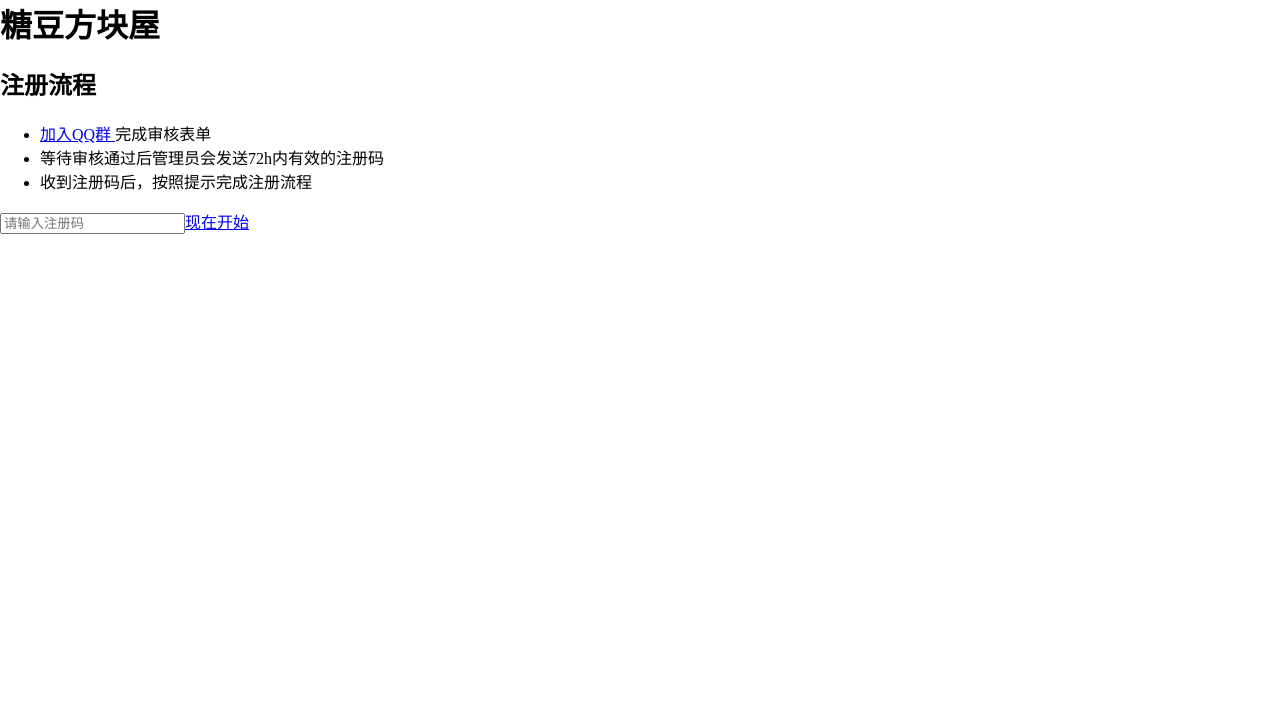
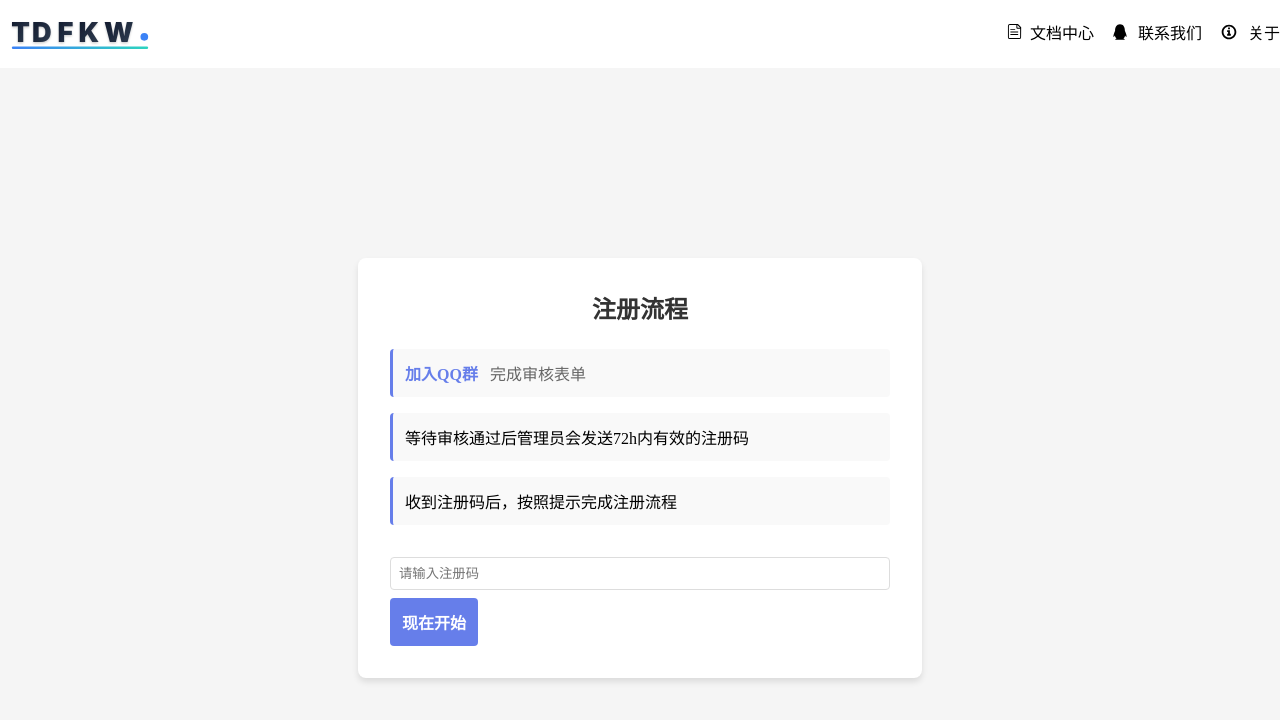
Before and after one commit to LanYinxianxuan/tdfkw, a Vue app in the folder tdfkw/: page /register in a window 1280 px wide. Shown: the top 720 px of the page. Built offline with nearby package versions, Linux system fonts and the light colour scheme.

Commit message:
css样式

```diff
--- a/tdfkw/src/assets/main.css
+++ b/tdfkw/src/assets/main.css
@@ -1,8 +1,48 @@
 body {
-    margin: 0;
-    padding: 0;
+  margin: 0;
+  padding: 0;
 }
 h1 {
-    margin: 0;
-    padding: 0;
+  margin: 0;
+  padding: 0;
 }
+
+input[type='text'],
+input[type='email'],
+input[type='password'] {
+  width: 100%;
+  padding: 0.5rem;
+  margin: 0.5rem 0;
+  border: 1px solid #ddd;
+  border-radius: 4px;
+  box-sizing: border-box;
+}
+
+input[type='text']:focus,
+input[type='email']:focus,
+input[type='password']:focus {
+  outline: none;
+  border-color: #667eea;
+}
+
+button,
+input[type='button'],
+.btn {
+  display: inline-block;
+  padding: 0.75rem;
+  background: #667eea;
+  color: white;
+  text-decoration: none;
+  text-align: center;
+  border-radius: 4px;
+  transition: background 0.3s;
+  border: none;
+  font-weight: bold;
+  cursor: pointer;
+}
+
+button:hover,
+input[type='button']:hover,
+.btn:hover {
+  background: #5a6fd8;
+}
--- a/tdfkw/src/components/NAV.vue
+++ b/tdfkw/src/components/NAV.vue
@@ -1,9 +1,93 @@
-<script setup>
-
-</script>
+<script setup></script>
 <template>
-  <h1>糖豆方块屋</h1>
+  <nav>
+    <div class="logo">
+      <img src="../assets/logo.svg" alt="logo" />
+    </div>
+    <div class="nav">
+      <ul>
+        <li>
+          <a href="#" target="_blank" rel="noopener noreferrer">
+            <svg t="1748073854834" class="icon" viewBox="0 0 1024 1024" width="15" height="15">
+              <path
+                d="M537.152 414.72h-288.64a29.44 29.44 0 0 1-26.24-30.72 29.44 29.44 0 0 1 26.24-32h288.64a29.44 29.44 0 0 1 26.24 32 29.44 29.44 0 0 1-26.24 30.72z m209.92 165.76h-498.56a32.64 32.64 0 0 1 0-64h498.56a32.64 32.64 0 0 1 0 64z m0 165.76h-498.56a32.64 32.64 0 0 1 0-64h498.56a32.64 32.64 0 0 1 0 64z"
+                fill="#000000"
+              ></path>
+              <path
+                d="M192.832 0a128 128 0 0 0-128 128v768a128 128 0 0 0 128 128h640a128 128 0 0 0 128-128l7.04-670.72L748.992 0h-556.16z m512 64l192 192h-160.64a31.36 31.36 0 0 1-31.36-31.36V64z m128 896h-640a64 64 0 0 1-64-64V128a64 64 0 0 1 64-64h448v192a64 64 0 0 0 64 64h192v576a64 64 0 0 1-64 64z"
+                fill="#000000"
+              ></path></svg
+            ><span>文档中心</span></a
+          >
+        </li>
+        <li>
+          <a href="#">
+            <svg t="1748147498903" class="icon" viewBox="0 0 1024 1024" width="20" height="20">
+              <path
+                d="M824.8 613.2c-16-51.4-34.4-94.6-62.7-165.3C766.5 262.2 689.3 112 511.5 112 331.7 112 256.2 265.2 261 447.9c-28.4 70.8-46.7 113.7-62.7 165.3-34 109.5-23 154.8-14.6 155.8 18 2.2 70.1-82.4 70.1-82.4 0 49 25.2 112.9 79.8 159-26.4 8.1-85.7 29.9-71.6 53.8 11.4 19.3 196.2 12.3 249.5 6.3 53.3 6 238.1 13 249.5-6.3 14.1-23.8-45.3-45.7-71.6-53.8 54.6-46.2 79.8-110.1 79.8-159 0 0 52.1 84.6 70.1 82.4 8.5-1.1 19.5-46.4-14.5-155.8z"
+                fill="#000000"
+              ></path>
+            </svg>
+            <span>联系我们</span>
+          </a>
+        </li>
+        <li>
+          <a href="#">
+            <svg t="1748148277373" class="icon" viewBox="0 0 1024 1024" width="22" height="22">
+              <path
+                d="M469.333333 597.333333v-85.333333h-42.666666v-85.333333h128v170.666666h42.666666v85.333334h-170.666666v-85.333334h42.666666z m42.666667 256c-187.733333 0-341.333333-153.6-341.333333-341.333333s153.6-341.333333 341.333333-341.333333 341.333333 153.6 341.333333 341.333333-153.6 341.333333-341.333333 341.333333z m0-85.333333c140.8 0 256-115.2 256-256s-115.2-256-256-256-256 115.2-256 256 115.2 256 256 256z m42.666667-469.333333v85.333333h-85.333334V298.666667h85.333334z"
+                fill="#000000"
+              ></path>
+            </svg>
+            <span>关于</span>
+          </a>
+        </li>
+      </ul>
+    </div>
+  </nav>
 </template>
 <style>
-
+nav {
+  box-shadow: 0 0 1em #00000020;
+  display: flex;
+  justify-content: space-between;
+  align-items: center;
+}
+img {
+  height: 4em;
+}
+.nav ul {
+  display: flex;
+  list-style: none;
+  margin: 0;
+  padding: 0;
+  justify-content: flex-end;
+}
+.nav li {
+  margin-left: 1em;
+}
+.nav a {
+  display: flex;
+  align-items: center;
+  text-decoration: none;
+  color: inherit;
+  position: relative;
+  padding-bottom: 5px;
+}
+.nav a::after {
+  content: '';
+  position: absolute;
+  bottom: 0;
+  left: 0;
+  width: 0;
+  height: 2px;
+  background-color: #000;
+  transition: width 0.3s ease;
+}
+.nav a:hover::after {
+  width: 100%;
+}
+.nav .icon {
+  margin-right: 0.5em;
+}
 </style>
--- a/tdfkw/src/views/HomeView.vue
+++ b/tdfkw/src/views/HomeView.vue
@@ -1,13 +1,21 @@
-<script setup>
-
-</script>
+<script setup></script>
 <template>
   <AppNav />
-  <div class="logo">
-    <h1 class="logo-h1">糖豆方块屋</h1>
+  <div class="main">
+    <div class="d">
+      <h1>欢迎来到糖豆方块屋</h1>
+      <main>我们是糖豆方块屋，一个由学生们运营的我的世界生电服务器</main>
+      <button @click="$router.push('/start')">现在开始</button>
+    </div>
   </div>
-  <div class="a">
-     <router-link to="/start">现在开始</router-link>
-  </div>
-
+  <div class="a"></div>
 </template>
+<style>
+.main .d {
+  display: flex;
+  flex-direction: column;
+  align-items: center;
+  justify-content: center;
+  height: 80vh;
+}
+</style>
--- a/tdfkw/src/views/RegisterView.vue
+++ b/tdfkw/src/views/RegisterView.vue
@@ -1,8 +1,8 @@
-<script setup>
-</script>
+<script setup></script>
 <template>
   <AppNav />
   <div class="app">
+    <div class="container">
       <h2>注册流程</h2>
       <ul>
         <li>
@@ -13,6 +13,61 @@
         <li>收到注册码后，按照提示完成注册流程</li>
       </ul>
       <input type="password" placeholder="请输入注册码" />
-    <router-link to="/whitelist">现在开始</router-link>
+      <router-link to="/whitelist" class="btn">现在开始</router-link>
+    </div>
   </div>
 </template>
+<style scoped>
+.app {
+  display: flex;
+  justify-content: center;
+  align-items: center;
+  min-height: 100vh;
+  background: #f5f5f5;
+}
+
+.container {
+  background: white;
+  padding: 2rem;
+  border-radius: 8px;
+  box-shadow: 0 4px 6px rgba(0, 0, 0, 0.1);
+  max-width: 500px;
+  width: 100%;
+}
+
+.container h2 {
+  margin: 0 0 1.5rem 0;
+  color: #333;
+  text-align: center;
+}
+
+.container ul {
+  list-style: none;
+  padding: 0;
+  margin: 0 0 1.5rem 0;
+}
+
+.container li {
+  margin-bottom: 1rem;
+  padding: 0.75rem;
+  background: #f9f9f9;
+  border-left: 3px solid #667eea;
+  border-radius: 4px;
+}
+
+.container li a {
+  color: #667eea;
+  text-decoration: none;
+  font-weight: bold;
+  transition: color 0.3s;
+}
+
+.container li a:hover {
+  color: #5a6fd8;
+}
+
+.container li span {
+  margin-left: 0.5rem;
+  color: #666;
+}
+</style>
--- a/tdfkw/src/views/StartView.vue
+++ b/tdfkw/src/views/StartView.vue
@@ -1,8 +1,5 @@
 <script setup>
 import { ref, computed } from 'vue'
-import { RouterLink } from 'vue-router'
-import AppNav from '@/components/NAV.vue'
-
 const registerIsReady = ref(true) // 这里可以根据实际情况设置为 true 或 false
 const statusText = computed(() => {
   return registerIsReady.value ? '注册已经开放' : '注册尚未开放'
@@ -24,3 +21,54 @@ const statusText = computed(() => {
     </div>
   </div>
 </template>
+<style>
+.app {
+  display: flex;
+  flex-direction: row;
+  height: 100vh;
+  width: 100vw;
+  font-family: Arial, sans-serif;
+}
+
+.logIn,
+.register {
+  flex: 1;
+  height: 100%;
+  background: white;
+  padding: 2rem;
+  display: flex;
+  flex-direction: column;
+  justify-content: center;
+  align-items: center;
+  text-align: center;
+  box-shadow: 0 4px 6px rgba(0, 0, 0, 0.1);
+}
+
+.logIn h2,
+.register h2 {
+  margin-bottom: 1rem;
+  color: #333;
+}
+
+.logIn a,
+.register a {
+  display: inline-block;
+  padding: 0.5rem 1rem;
+  background: #667eea;
+  color: white;
+  text-decoration: none;
+  border-radius: 4px;
+  margin-top: 1rem;
+  transition: background 0.3s;
+}
+
+.logIn a:hover,
+.register a:hover {
+  background: #5a6fd8;
+}
+
+.register span {
+  color: #666;
+  font-size: 0.9rem;
+}
+</style>
--- a/tdfkw/src/views/WhitelistView.vue
+++ b/tdfkw/src/views/WhitelistView.vue
@@ -3,23 +3,49 @@
   <AppNav />
   <div class="app">
     <form action="">
-        <label for="">
-            用户名
-        </label>
-        <input type="text" placeholder="与你的游戏名相同">
-        <label for="">
-            邮箱
-        </label>
-        <input type="email" name="" id="">
-        <label for="">
-            邮箱验证码
-        </label>
-        <input type="text">
-        <label for="">
-            密码
-        </label>
-        <input type="password" name="" id="">
-        <input type="button" value="注册" @click="$router.push('/dashboard')">
+      <label for=""> 用户名 </label>
+      <input type="text" placeholder="与你的游戏名相同" />
+      <label for=""> 邮箱 </label>
+      <input type="email" name="" id="" />
+      <label for=""> 邮箱验证码 </label>
+      <input type="text" />
+      <label for=""> 密码 </label>
+      <input type="password" name="" id="" />
+      <input type="button" value="注册" @click="$router.push('/dashboard')" />
     </form>
   </div>
 </template>
+
+<style scoped>
+.app {
+  display: flex;
+  justify-content: center;
+  align-items: center;
+  min-height: 100vh;
+  background: #f5f5f5;
+}
+
+form {
+  background: white;
+  padding: 2rem;
+  border-radius: 8px;
+  box-shadow: 0 4px 6px rgba(0, 0, 0, 0.1);
+  max-width: 400px;
+  width: 100%;
+  display: flex;
+  flex-direction: column;
+  gap: 1rem;
+}
+
+label {
+  color: #333;
+  font-weight: bold;
+  font-size: 0.95rem;
+}
+
+input[type='text'],
+input[type='email'],
+input[type='password'] {
+  margin-bottom: 0.5rem;
+}
+</style>
```
Also changed, not shown: tdfkw/src/assets/logo.svg. Lines whose indentation alone changed are shown as unchanged.
